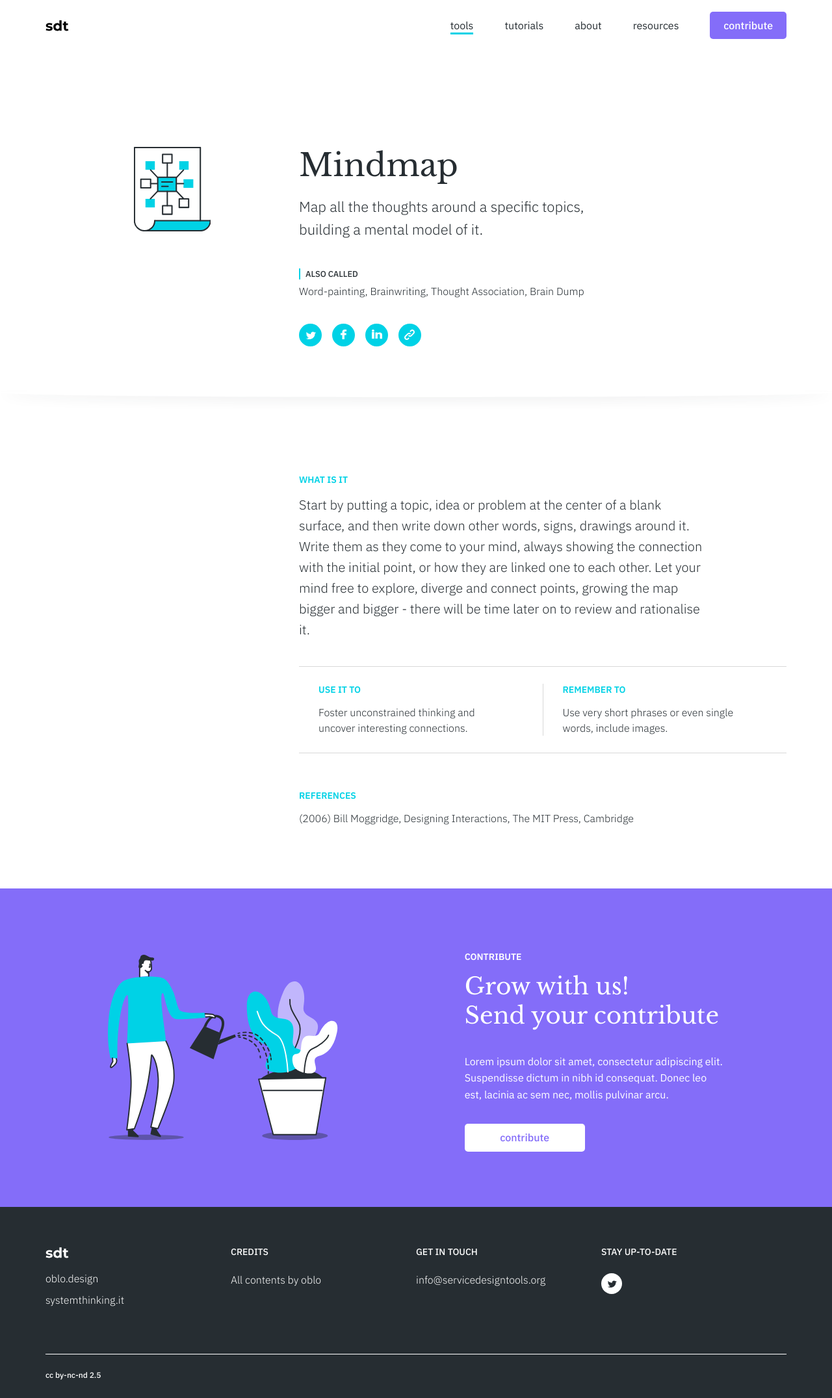
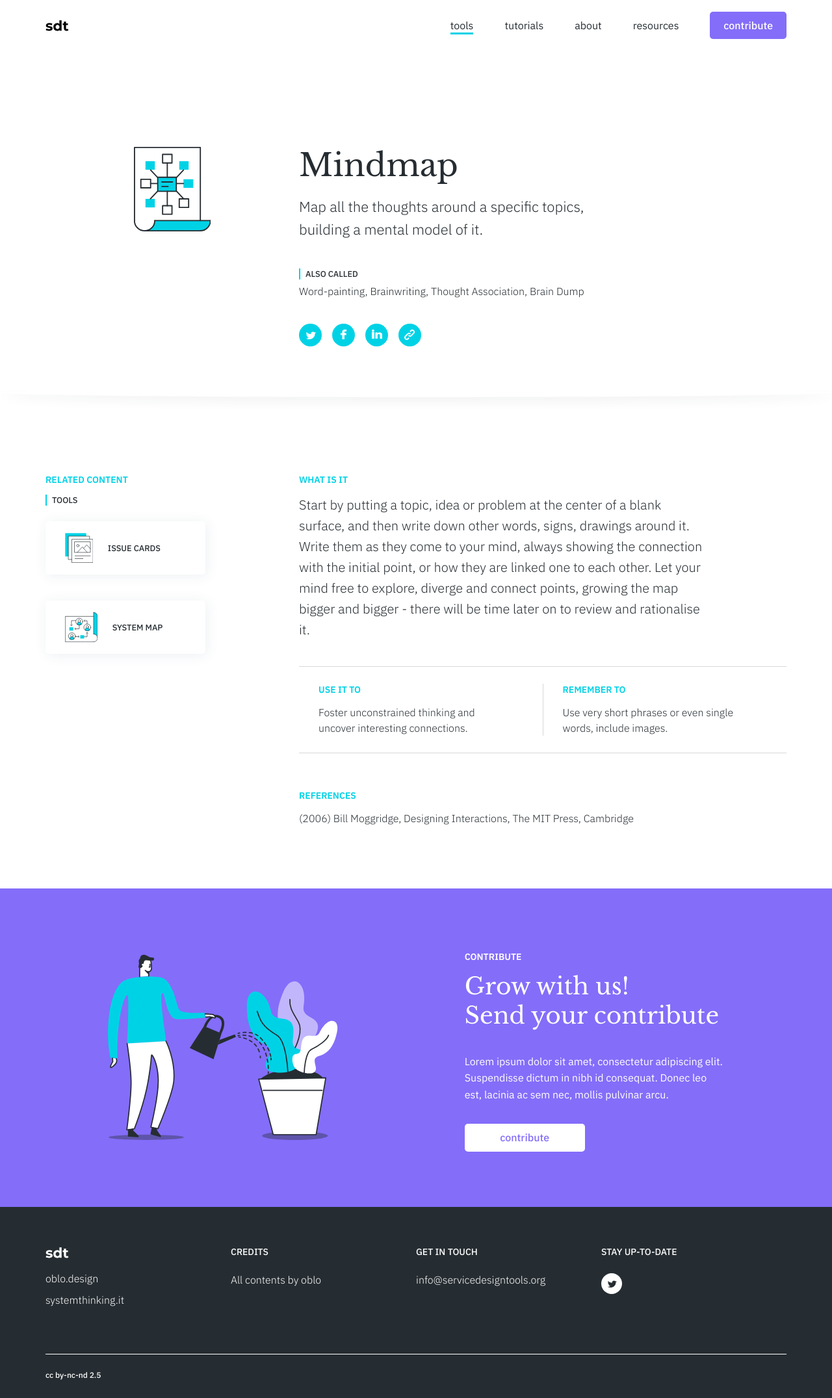
Before and after one commit to service-design-tools/sdt-website, a Jekyll site: the page built from _tools/mindmap.md, in a window 1280 px wide. Shown: the whole page at 65% size. Built offline with Jekyll 4.4.1, drawn with Linux system fonts in a browser that asks for light colours.

Commit message:
Update tool “mindmap”

```diff
--- a/_tools/mindmap.md
+++ b/_tools/mindmap.md
@@ -48,6 +48,10 @@ icon: >
     <line class="svg--outline" x1="57.7" y1="52.5" x2="41.7" y2="52.5"/>
     <rect x="35.6" y="45.4" class="svg--outline" width="27.8" height="21.1"/>
   </svg>
+related:
+  tools:
+    - Issue Cards
+    - System Map
 use: Foster unconstrained thinking and uncover interesting connections.
 reminder: 'Use very short phrases or even single words, include images.'
 references:
```
